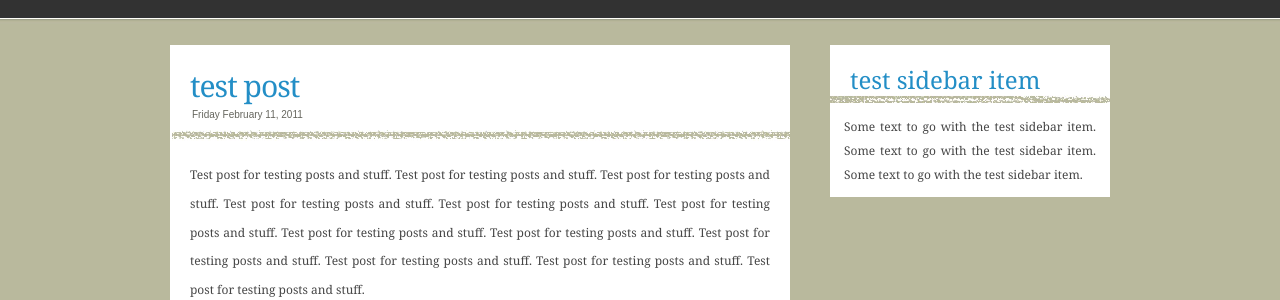
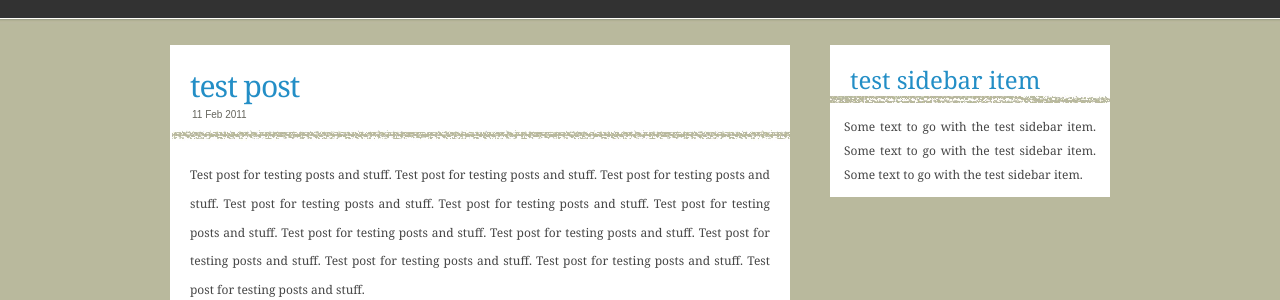
Before and after one commit to KevinGoodsell/kevingoodsell.github.com, a Jekyll site: the page built from _posts/2011-02-11-test-post.html, in a window 1280 px wide. Shown: the part 175-475 px from the top of the page. Built offline with Jekyll 4.4.1, drawn with Linux system fonts in a browser that asks for light colours.

Commit message:
Try date_to_string instead
...even though I can't find any documentation anywhere that mentions it.

```diff
--- a/_layouts/post.html
+++ b/_layouts/post.html
@@ -3,7 +3,7 @@
 ---
 <div class="post">
     <h2 class="title"><a href="{{ page.url }}">{{ page.title }}</a></h2>
-    <p class="meta">{{ page.date | date: "%A %B %d, %Y" }}
+    <p class="meta">{{ page.date | date_to_string }}
     <div class="entry">
         {{ content }}
     </div>
```
